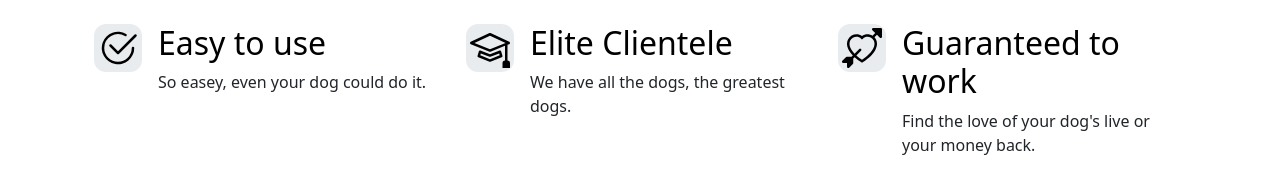
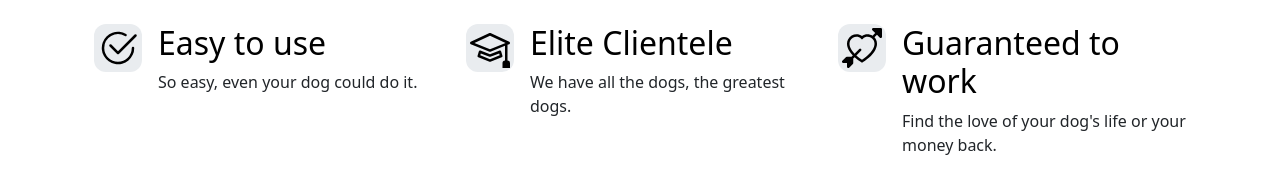
Before and after one commit to pedrogomez-dev/TinDog, a plain HTML site: page index.html in a window 1280 px wide. Shown: the part 762-956 px from the top of the page. Drawn offline with nearby package versions, Linux system fonts and the light colour scheme.

Commit message:
Fixing spelling problems
there was 2 problems, into an P tags. It said "easey" and also "live", but now it says, Easy and Life

```diff
--- a/index.html
+++ b/index.html
@@ -50,7 +50,7 @@
           </div>
           <div>
             <h3 class="fs-2 text-body-emphasis">Easy to use</h3>
-            <p>So easey, even your dog could do it.</p>
+            <p>So easy, even your dog could do it.</p>
           </div>
         </div>
         <div class="col d-flex align-items-start">
@@ -68,7 +68,7 @@
           </div>
           <div>
             <h3 class="fs-2 text-body-emphasis">Guaranteed to work</h3>
-            <p>Find the love of your dog's live or your money back.</p>
+            <p>Find the love of your dog's life or your money back.</p>
           </div>
         </div>
       </div>
```
